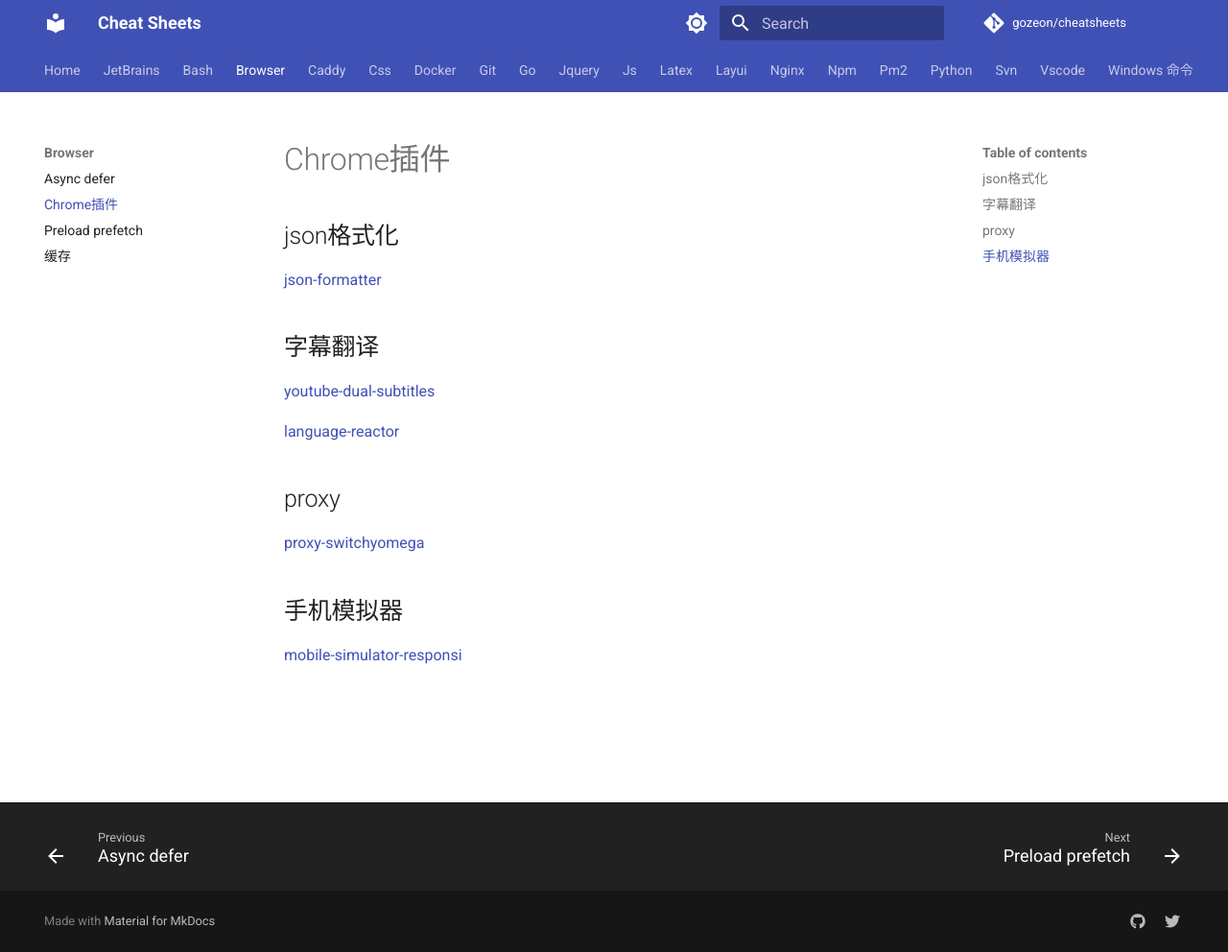
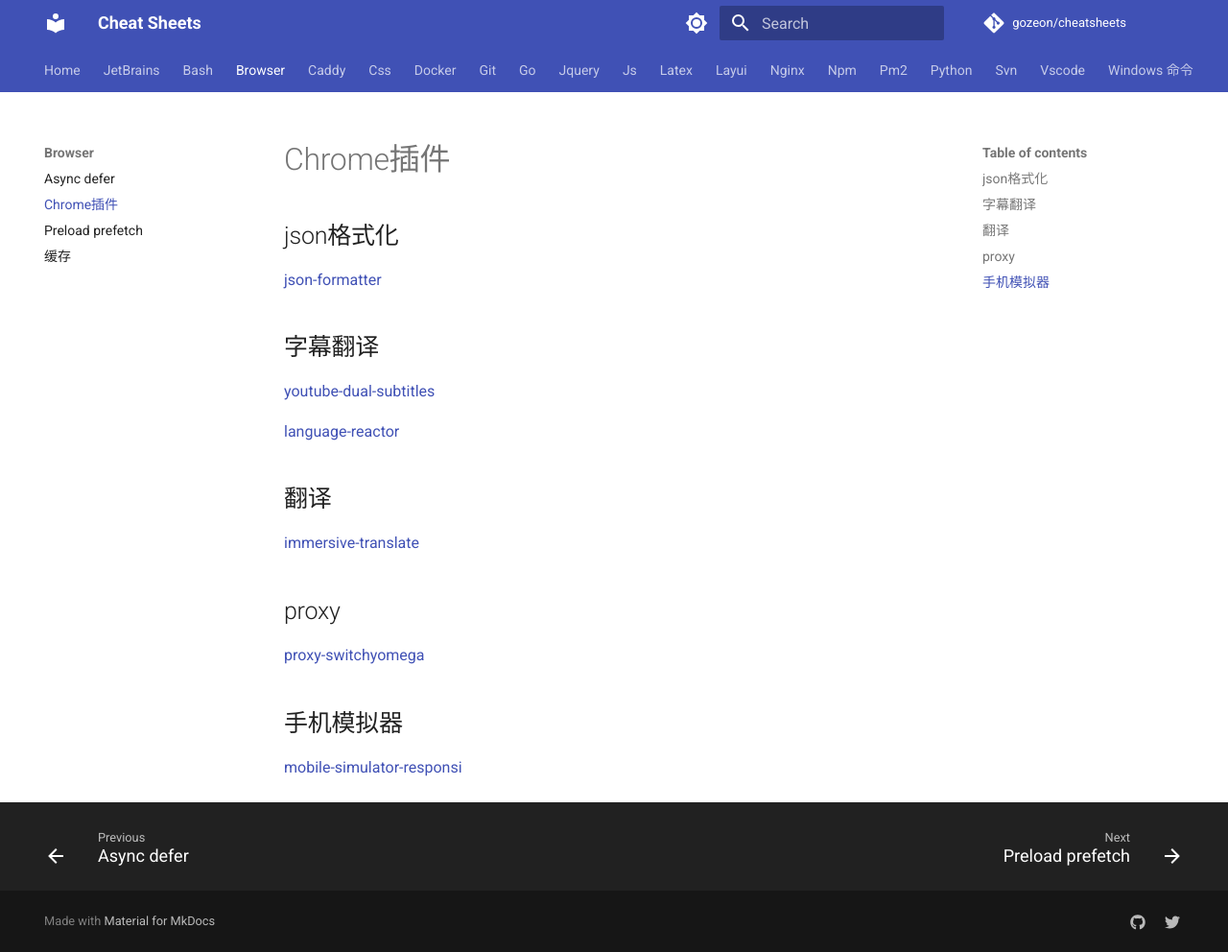
Before and after one commit to gozeon/cheatsheets, an MkDocs documentation site: the page built from docs/browser/chrome插件.md, in a window 1280 px wide and 992 px high. Shown: the whole window at 96% size. Built offline with MkDocs 1.6.1 and Material for MkDocs 9.7.7, drawn with Linux system fonts in a browser that asks for light colours; comment, search, counter and statistics services are not loaded.

Commit message:
doc: add immersive-translate

```diff
--- a/docs/browser/chrome插件.md
+++ b/docs/browser/chrome插件.md
@@ -9,7 +9,9 @@
 
 [language-reactor](https://chrome.google.com/webstore/detail/language-reactor/hoombieeljmmljlkjmnheibnpciblicm  )
 
+## 翻译
 
+[immersive-translate](https://github.com/immersive-translate/immersive-translate)
 
 ## proxy
 
```
